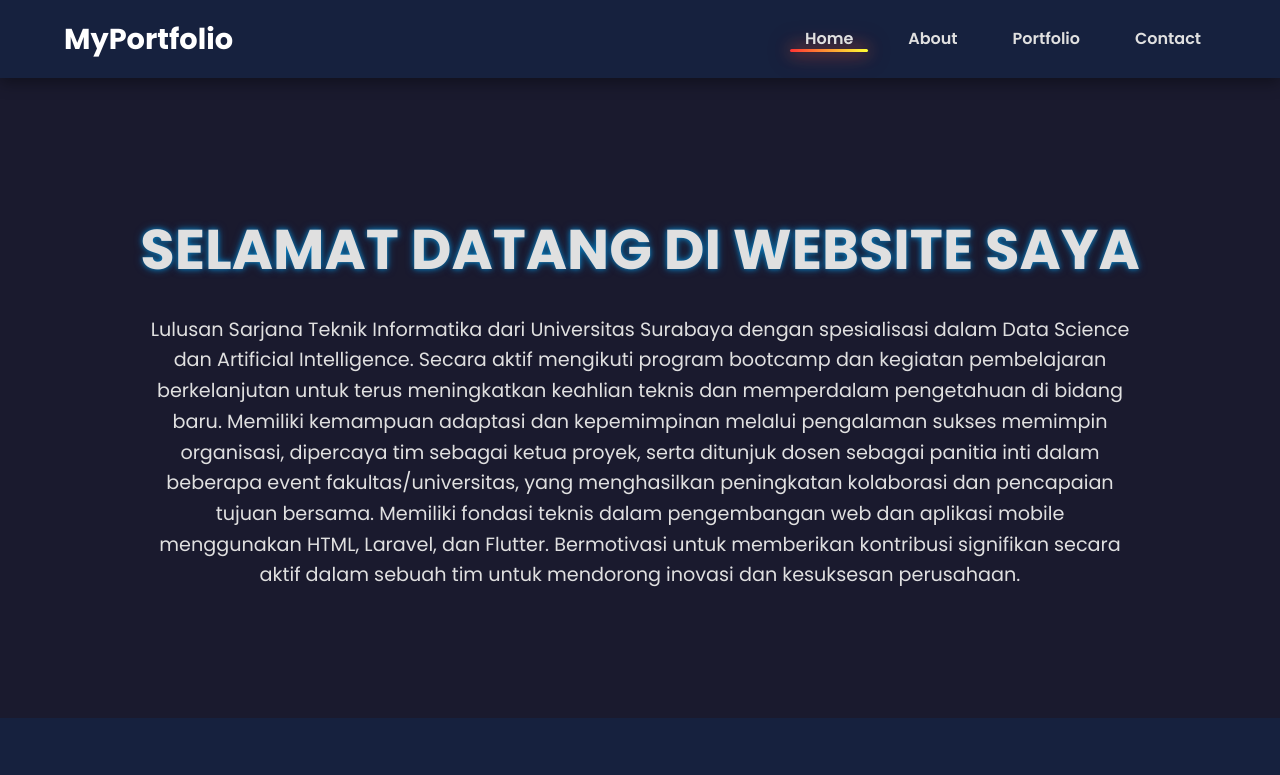
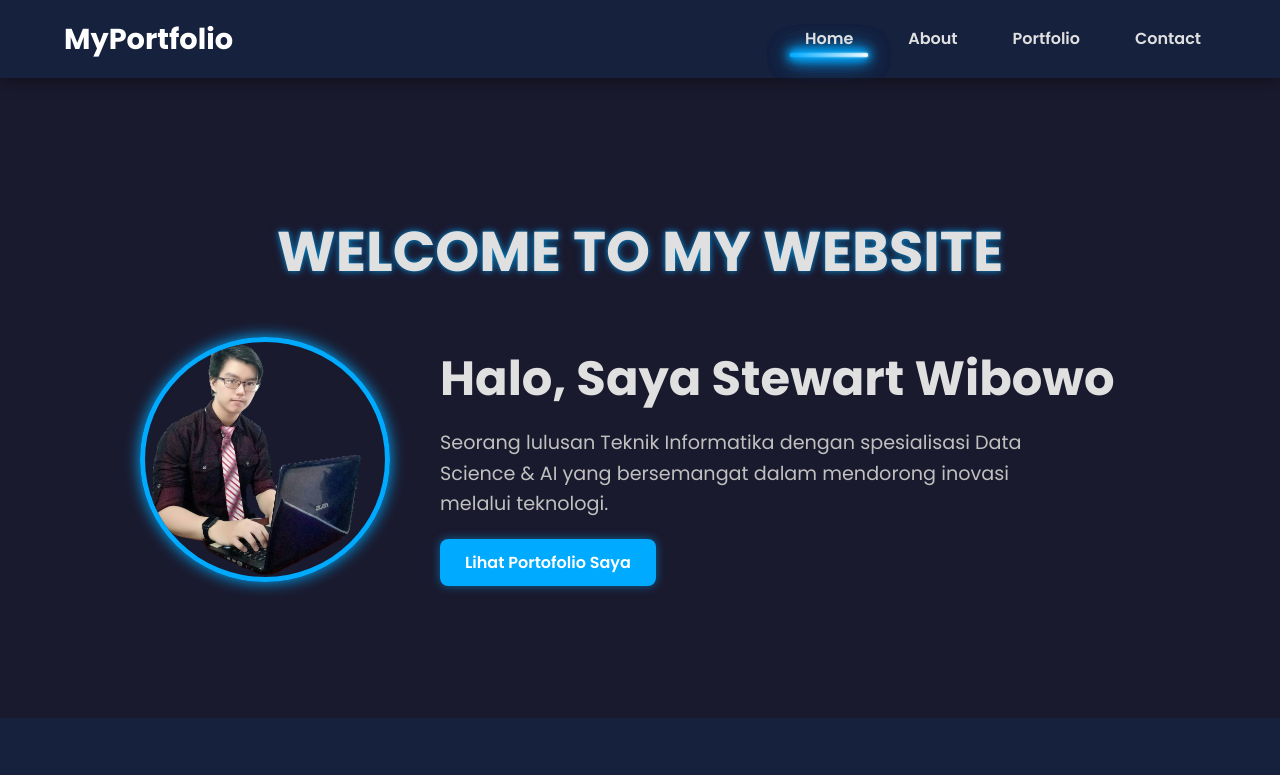
Before and after one commit to StewartWibowo/my-portfolio, a plain HTML site: page index.html in a window 1280 px wide. Shown: the top 775 px of the page. Drawn offline with Linux system fonts and the light colour scheme.

Commit message:
update home

```diff
--- a/CSS/style.css
+++ b/CSS/style.css
@@ -22,6 +22,21 @@ h2 {
     margin-bottom: 40px;
     color: #ffffff;
     text-transform: uppercase;
+}
+
+main section {
+    min-height: 100vh;
+
+    scroll-margin-top: 80px;
+
+    display: flex;
+    flex-direction: column;
+    justify-content: center;
+}
+
+img {
+    max-width: 100%;
+    height: auto;
 }
 
 /* === PRELOADER (Referensi #2) === */
@@ -115,19 +130,51 @@ nav ul li a {
     padding: 10px 15px;
 }
 
-/* === NAVIGATION COMET EFFECT === */
-#nav-comet {
+/* Style untuk elemen percikan/garis bawah */
+#nav-sparkle-underline {
     position: absolute;
-    bottom: 0; /* Posisikan di bagian bawah */
-    height: 3px; /* Ketebalan garis */
-    background: linear-gradient(to right, #ff3333, #ff9933, #ffff33); /* Gradien api komet */
+    bottom: -5px; /* Sedikit di bawah teks */
+    left: 0; /* Posisi awal di kiri */
+    height: 4px;
     border-radius: 2px;
-    box-shadow: 0 0 15px rgba(255, 100, 50, 0.8), /* Cahaya utama */
-                0 0 25px rgba(255, 50, 50, 0.6);   /* Cahaya tambahan */
 
-    /* Transisi untuk pergerakan yang halus seperti komet */
-    transition: transform 0.6s cubic-bezier(0.25, 1, 0.5, 1),
-                width 0.6s cubic-bezier(0.25, 1, 0.5, 1);
+    /* Inti dari efek visual: gradien dan shadow berlapis */
+    background: linear-gradient(90deg, #00aaff, #80d4ff, white);
+    box-shadow: 0 0 8px #00aaff,
+                0 0 15px #00aaff,
+                0 0 25px rgba(0, 170, 255, 0.7);
+
+    /* Transisi ini akan membuat animasi pergerakan dan peregangan terlihat hidup */
+    transition: transform 0.5s cubic-bezier(0.65, 0, 0.35, 1),
+                width 0.5s cubic-bezier(0.65, 0, 0.35, 1);
+}
+
+/* Menerapkan animasi listrik ke pseudo-elements */
+#nav-sparkle-underline::before,
+#nav-sparkle-underline::after {
+    content: ''; /* Wajib ada untuk pseudo-elements */
+    position: absolute;
+    top: 0;
+    left: 0;
+    width: 100%;
+    height: 100%;
+    border-radius: inherit; /* Mengikuti lengkungan induknya */
+
+    /* Gunakan background & shadow yang sama untuk konsistensi */
+    background: linear-gradient(90deg, #00aaff, #80d4ff, white);
+    box-shadow: 0 0 8px #00aaff,
+                0 0 15px #00aaff,
+                0 0 25px rgba(0, 170, 255, 0.7);
+
+    /* Terapkan animasi yang kita buat */
+    animation: electric-flicker 0.1s infinite;
+}
+
+/* Buat lapisan kedua (::after) sedikit berbeda agar tidak tumpang tindih persis */
+#nav-sparkle-underline::after {
+    animation-duration: 0.08s; /* Durasinya sedikit beda agar tidak sinkron */
+    animation-direction: reverse; /* Berjalan terbalik agar lebih acak */
+    filter: blur(1px); /* Sedikit blur untuk lapisan kedua */
 }
 
 /* === GLOWING TEXT EFFECT (Referensi #3) === */
@@ -172,6 +219,67 @@ nav ul li.active a {
     margin-top: 20px;
 }
 
+
+/* === HERO CONTENT LAYOUT === */
+
+.hero-content {
+    display: flex; /* Mengaktifkan Flexbox untuk membuat layout kolom */
+    align-items: center; /* Menyelaraskan foto dan teks secara vertikal di tengah */
+    gap: 50px; /* Memberi jarak antara foto dan teks */
+    margin-top: 40px; /* Memberi jarak dari judul ke konten di bawahnya */
+    max-width: 1000px; /* Membatasi lebar maksimum agar tidak terlalu lebar di layar besar */
+    margin-left: auto;
+    margin-right: auto;
+}
+
+.hero-image {
+    flex-basis: 250px; /* Menentukan lebar awal kolom foto */
+    flex-shrink: 0; /* Mencegah foto menyusut di layar kecil jika tidak perlu */
+}
+
+.hero-image img {
+    width: 100%; /* Membuat lebar foto memenuhi kolomnya */
+    border-radius: 50%; /* (Opsional) Membuat foto menjadi bulat, terlihat profesional */
+    border: 5px solid #00aaff; /* (Opsional) Memberi bingkai biru neon */
+    box-shadow: 0 0 15px #00aaff; /* (Opsional) Memberi efek glow pada bingkai */
+}
+
+.hero-text {
+    flex-grow: 1; /* Membiarkan kolom teks mengisi sisa ruang yang tersedia */
+    text-align: left; /* Membuat paragraf lebih mudah dibaca dengan rata kiri */
+}
+
+/* === HERO TEXT REDESIGN === */
+
+.hero-text h1 {
+    font-size: 3rem; /* Buat judul utama lebih besar dan menonjol */
+    margin-bottom: 15px;
+    line-height: 1.2;
+}
+
+.hero-text .subheadline {
+    font-size: 1.2rem; /* Ukuran font yang nyaman dibaca */
+    color: #c0c0c0; /* Sedikit lebih redup dari teks biasa */
+    max-width: 600px; /* Batasi lebar agar tidak terlalu panjang */
+    margin-bottom: 30px;
+}
+
+.cta-button {
+    background-color: #00aaff;
+    color: #ffffff;
+    padding: 12px 25px;
+    border-radius: 8px;
+    text-decoration: none;
+    font-weight: 600;
+    transition: all 0.3s ease;
+    box-shadow: 0 0 10px rgba(0, 170, 255, 0.5);
+}
+
+.cta-button:hover {
+    background-color: #008ecc;
+    transform: translateY(-3px);
+    box-shadow: 0 0 20px rgba(0, 170, 255, 0.8);
+}
 
 /* === SERVICES / DASHBOARD CARD EFFECT (Referensi #4) === */
 .services {
@@ -272,3 +380,12 @@ footer {
     text-align: center;
     margin-top: 40px;
 }
+
+@keyframes electric-flow {
+  0% {
+    background-position: 0% 50%;
+  }
+  100% {
+    background-position: 100% 50%;
+  }
+}
--- a/JS/script.js
+++ b/JS/script.js
@@ -7,25 +7,57 @@ window.addEventListener('load', () => {
 
     // === Navigation Comet Effect ===
     const navItems = document.querySelectorAll('nav ul li');
-    const comet = document.getElementById('nav-comet');
+    const sparkle = document.getElementById('nav-sparkle-underline');
 
-    // Fungsi untuk menggerakkan komet ke posisi item yang dituju
-    function moveComet(targetItem) {
-        // Atur lebar komet sesuai lebar item
-        comet.style.width = `${targetItem.offsetWidth}px`;
-        // Gerakkan komet menggunakan transform untuk animasi yang halus
-        comet.style.transform = `translateX(${targetItem.offsetLeft}px)`;
+    let currentActiveItem = document.querySelector('nav ul li[data-active="true"]');
+
+    // Fungsi untuk memposisikan sparkle di bawah item tertentu
+    function setSparklePosition(item) {
+        sparkle.style.width = `${item.offsetWidth}px`;
+        sparkle.style.transform = `translateX(${item.offsetLeft}px)`;
     }
 
-    // Posisikan komet di item pertama saat halaman pertama kali dimuat
-    if (navItems.length > 0) {
-        moveComet(navItems[0]);
+    // Atur posisi awal saat halaman dimuat
+    if (currentActiveItem) {
+        setSparklePosition(currentActiveItem);
     }
 
-    // Tambahkan event listener untuk setiap item menu
     navItems.forEach(item => {
         item.addEventListener('click', () => {
-            moveComet(item); // Pindahkan komet ke item yang di-klik
+            const oldActiveItem = currentActiveItem;
+
+            // Jika mengklik item yang sudah aktif, jangan lakukan apa-apa
+            if (oldActiveItem === item) return;
+
+            // Hapus status aktif dari item lama
+            if (oldActiveItem) {
+                oldActiveItem.removeAttribute('data-active');
+            }
+
+            // Tentukan item baru dan posisinya
+            const newItem = item;
+            newItem.setAttribute('data-active', 'true');
+            currentActiveItem = newItem;
+
+            const oldRect = oldActiveItem.getBoundingClientRect();
+            const newRect = newItem.getBoundingClientRect();
+
+            // --- INI ADALAH LOGIKA ANIMASI KOMET ---
+
+            // 1. Peregangan (Stretch)
+            // Tentukan titik awal dan lebar peregangan
+            const startPoint = Math.min(oldRect.left, newRect.left) - oldRect.left + oldActiveItem.offsetLeft;
+            const stretchWidth = Math.abs(newRect.left - oldRect.left) + (newRect.left > oldRect.left ? newRect.width : oldRect.width);
+
+            sparkle.style.width = `${stretchWidth}px`;
+            sparkle.style.transform = `translateX(${startPoint}px)`;
+
+            // 2. Menyusut (Shrink)
+            // Setelah animasi peregangan dimulai, langsung set ke posisi akhir.
+            // CSS transition akan mengurus animasinya menjadi halus.
+            setTimeout(() => {
+                setSparklePosition(newItem);
+            }, 50); // Delay kecil untuk memastikan transisi berjalan
         });
     });
 });
--- a/index.html
+++ b/index.html
@@ -1,5 +1,6 @@
 <!DOCTYPE html>
 <html lang="en">
+
 <head>
     <meta charset="UTF-8">
     <meta name="viewport" content="width=device-width, initial-scale=1.0">
@@ -7,6 +8,7 @@
     <link rel="stylesheet" href="./CSS/style.css">
     <link href="https://fonts.googleapis.com/css2?family=Poppins:wght@300;400;600;700&display=swap" rel="stylesheet">
 </head>
+
 <body>
 
     <div class="preloader">
@@ -17,20 +19,34 @@
         <nav>
             <div class="logo">MyPortfolio</div>
             <ul>
-                <li><a href="#home" class="glowing-text">Home</a></li>
+                <li data-active="true"><a href="#home" class="glowing-text">Home</a></li>
                 <li><a href="#about" class="glowing-text">About</a></li>
                 <li><a href="#portfolio" class="glowing-text">Portfolio</a></li>
                 <li><a href="#contact" class="glowing-text">Contact</a></li>
 
-                <div id="nav-comet"></div>
+                <div id="nav-sparkle-underline"></div>
             </ul>
         </nav>
     </header>
 
     <main>
         <section id="home" class="hero">
-            <h1 class="glowing-text-title">SELAMAT DATANG DI WEBSITE SAYA</h1>
-            <p>Lulusan Sarjana Teknik Informatika dari Universitas Surabaya dengan spesialisasi dalam Data Science dan  Artificial Intelligence. Secara aktif mengikuti program bootcamp dan kegiatan pembelajaran berkelanjutan untuk terus meningkatkan keahlian teknis dan memperdalam pengetahuan di bidang baru. Memiliki kemampuan adaptasi dan kepemimpinan melalui pengalaman sukses memimpin organisasi, dipercaya tim sebagai ketua proyek, serta ditunjuk dosen sebagai panitia inti dalam beberapa event fakultas/universitas, yang menghasilkan peningkatan kolaborasi dan pencapaian tujuan bersama. Memiliki fondasi teknis dalam pengembangan web dan aplikasi mobile menggunakan HTML, Laravel, dan Flutter. Bermotivasi untuk memberikan kontribusi signifikan secara aktif dalam sebuah tim untuk mendorong inovasi dan kesuksesan perusahaan.</p>
+            <h1 class="glowing-text-title">WELCOME TO MY WEBSITE</h1>
+            <div class="hero-content">
+                <div class="hero-image">
+                    <img src="images/myphoto.png" alt="Foto profil Stewart Wibowo">
+                </div>
+
+                <div class="hero-text">
+                    <h1>Halo, Saya Stewart Wibowo</h1>
+
+                    <p class="subheadline">
+                        Seorang lulusan Teknik Informatika dengan spesialisasi Data Science & AI yang bersemangat dalam
+                        mendorong inovasi melalui teknologi.
+                    </p>
+
+                    <a href="#portfolio" class="cta-button">Lihat Portofolio Saya</a>
+                </div>
         </section>
 
         <section id="about" class="services">
@@ -38,7 +54,8 @@
             <div class="card-container">
                 <div class="card">
                     <h3>Web Design</h3>
-                    <p>Menciptakan desain web yang modern, responsif, dan intuitif untuk pengalaman pengguna terbaik.</p>
+                    <p>Menciptakan desain web yang modern, responsif, dan intuitif untuk pengalaman pengguna terbaik.
+                    </p>
                 </div>
                 <div class="card">
                     <h3>Frontend Dev</h3>
@@ -76,7 +93,7 @@
                         <p>Deskripsi singkat tentang proyek ini.</p>
                     </div>
                 </div>
-                 <div class="zoom-overlay">
+                <div class="zoom-overlay">
                     <img src="project4.jpg" alt="Project 4" />
                     <div class="overlay">
                         <h3>Judul Proyek 4</h3>
@@ -93,4 +110,5 @@
 
     <script src="./JS/script.js"></script>
 </body>
+
 </html>
```
Also changed, not shown: images/myphoto.png (added).
